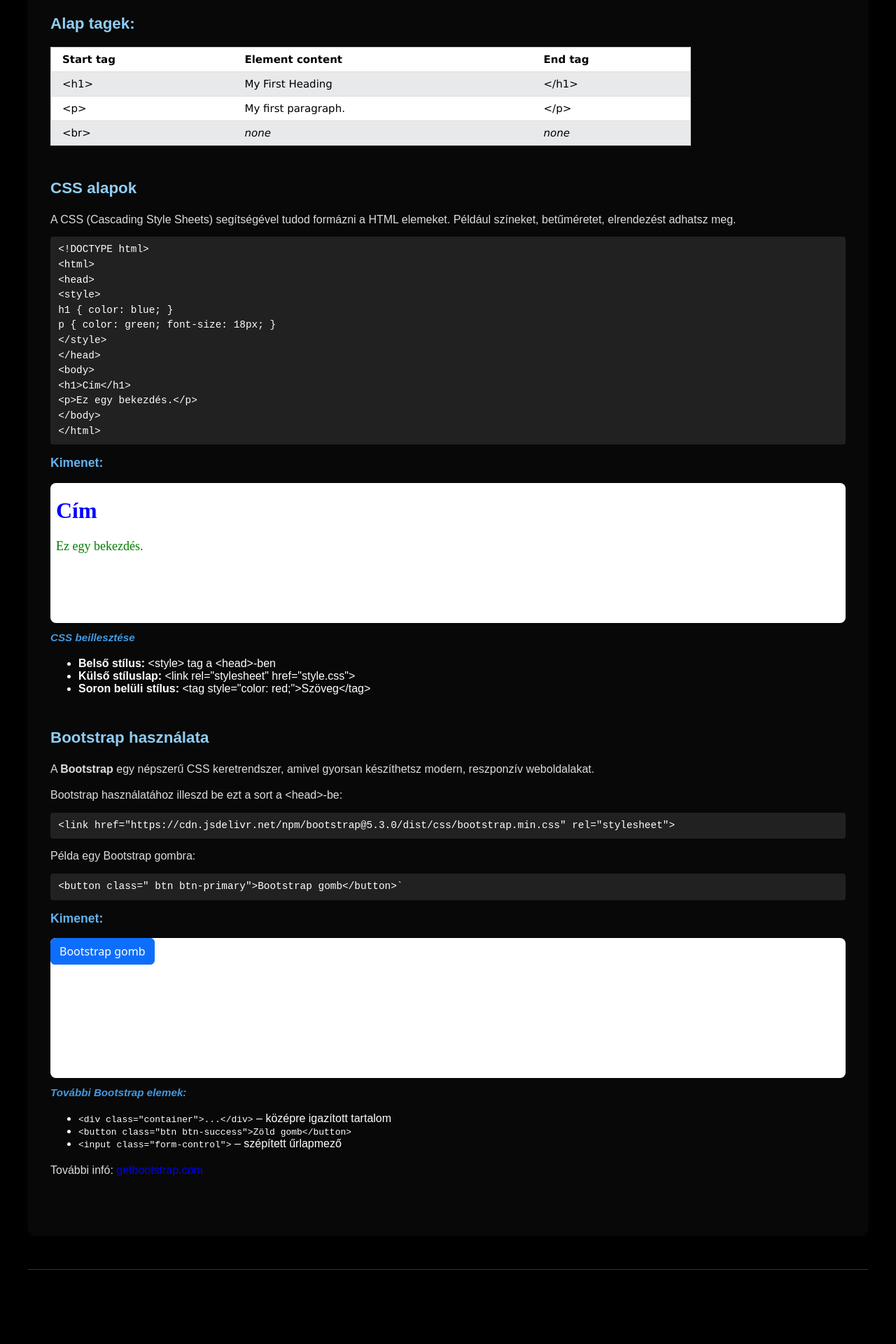
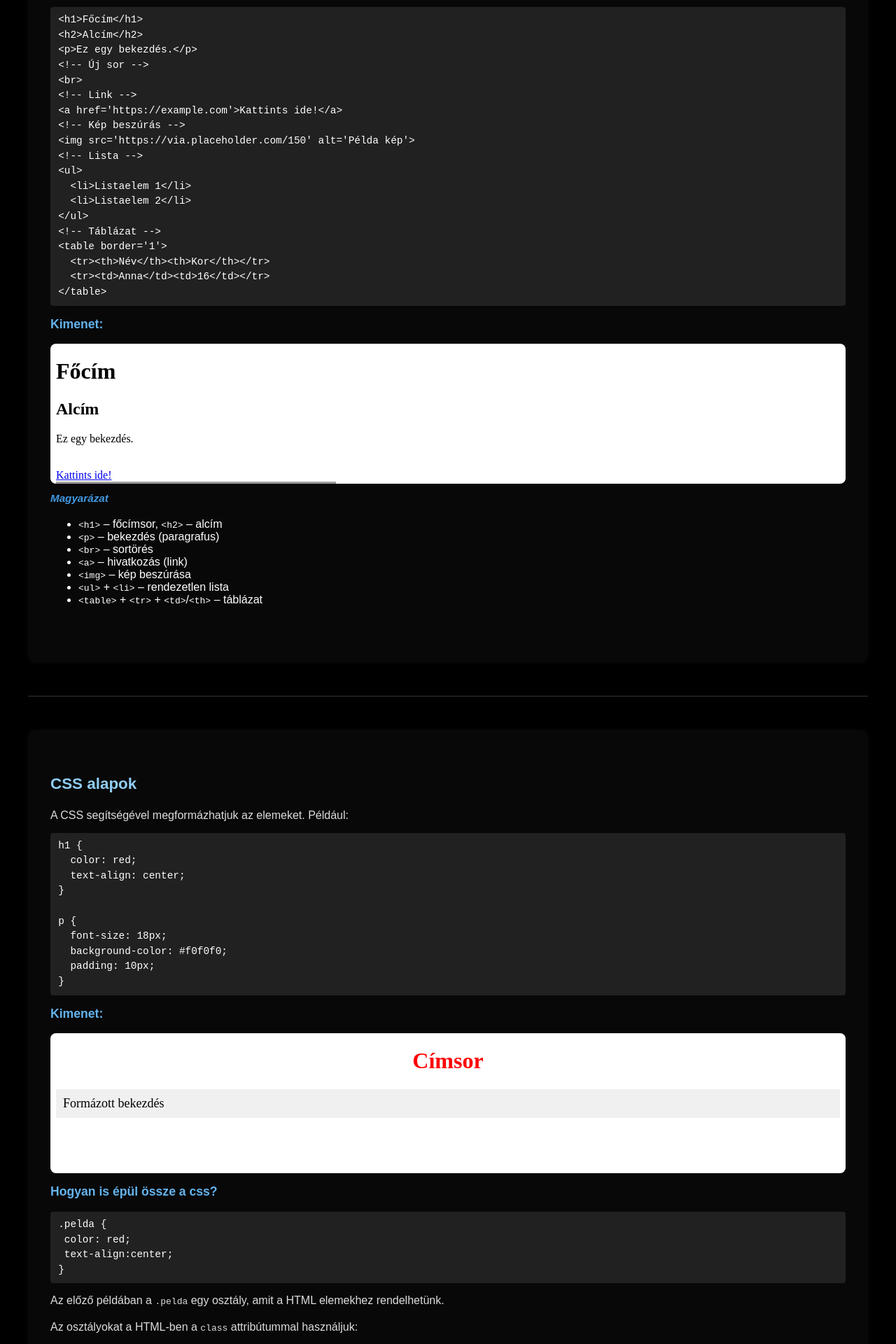
Before and after one commit to xflesx69/CiscoCommands, a Vue app: page /html in a window 1280 px wide. Shown: the part 840-2760 px from the top of the page at 70% size. Built offline with nearby package versions, Linux system fonts and the light colour scheme.

Commit message:
new html page

```diff
--- a/src/views/HtmlView.vue
+++ b/src/views/HtmlView.vue
@@ -1,16 +1,16 @@
 <script lang="ts">
-import CodeBlock from '@/components/CodeBlock.vue';
+import CodeBlock from '@/components/CodeBlock.vue'
 
 export default {
   name: 'PythonView',
   components: {
-    CodeBlock
+    CodeBlock,
   },
   data() {
     return {
       link: '<link href="https://cdn.jsdelivr.net/npm/bootstrap@5.3.0/dist/css/bootstrap.min.css" rel="stylesheet">',
-      examplebutton: '<button class=\" btn btn-primary\">Bootstrap gomb</button>`'
-    };
+      examplebutton: '<button class=\" btn btn-primary\">Bootstrap gomb</button>`',
+    }
   },
 }
 </script>
@@ -22,151 +22,228 @@ export default {
       <a href="#css"><button>CSS</button></a>
       <a href="#bootstrap"><button>Bootstrap</button></a>
     </div>
+
     <div class="box">
-      <h1></h1>
-
       <div class="part" id="alapok">
         <h2>Alapok</h2>
-        <p>Ha esetleg nem lenne megadva az alap ágazati, amit kétlek. <b>De azért itt van</b> egy alap, hogy hogyan
-          kell felépíteni egy HTML weblapot.</p>
+        <p>HTML oldal alapstruktúrája:</p>
         <CodeBlock
-          :code="`<!DOCTYPE html>\n<html>\n<head>\n<title>Page Title</title>\n</head>\n<body>\n<h1>This is a Heading</h1>\n<p>This is a paragraph.</p>\n</body>\n</html>`" />
+          :code="`<!DOCTYPE html>\n<html>\n<head>\n<title>Oldal címe</title>\n</head>\n<body>\n<h1>Üdv!</h1>\n<p>Ez egy bekezdés.</p>\n</body>\n</html>`" />
+        <h3>Kimenet:</h3>
+        <div class="iframe">
+          <iframe
+            srcdoc="<!DOCTYPE html><html><head><title>Oldal címe</title></head><body><h1>Üdv!</h1><p>Ez egy bekezdés.</p></body></html>"
+            frameborder="0"></iframe>
+        </div>
+
+        <h4>Gyakori HTML tagek</h4>
+        <CodeBlock
+          :code="`<h1>Főcím</h1>\n<h2>Alcím</h2>\n<p>Ez egy bekezdés.</p>\n<!-- Új sor -->\n<br>\n<!-- Link -->\n<a href='https://example.com'>Kattints ide!</a>\n<!-- Kép beszúrás -->\n<img src='https://via.placeholder.com/150' alt='Példa kép'>\n<!-- Lista -->\n<ul>\n  <li>Listaelem 1</li>\n  <li>Listaelem 2</li>\n</ul>\n<!-- Táblázat -->\n<table border='1'>\n  <tr><th>Név</th><th>Kor</th></tr>\n  <tr><td>Anna</td><td>16</td></tr>\n</table>`" />
+
         <h3>Kimenet:</h3>
         <div class="iframe">
           <iframe srcdoc="<!DOCTYPE html>
       <html>
-          <head>
-            <title>Page Title</title>
-          </head>
       <body>
-            <h1>This is a Heading</h1>
-            <p>This is a paragraph.</p>
+        <h1>Főcím</h1>
+        <h2>Alcím</h2>
+        <p>Ez egy bekezdés.</p>
+        <!-- Új sor -->
+        <br>
+        <!-- Link -->
+        <a href='https://example.com' target='_blank'>Kattints ide!</a>
+        <!-- Új sor -->
+        <br>
+        <!-- Kép -->
+        <img src='https://mozisarok.hu/img/logos/logo-w64.avif' alt='Példa kép'>
+        <!-- Lista -->
+        <ul>
+          <li>Listaelem 1</li>
+          <li>Listaelem 2</li>
+        </ul>
+        <!-- Táblázat -->
+        <table border='1'>
+          <tr><th>Név</th><th>Kor</th></tr>
+          <tr><td>Anna</td><td>16</td></tr>
+        </table>
       </body>
-          </html>" frameborder="0">
-          </iframe>
+      </html>" frameborder="0"></iframe>
         </div>
 
-        <h2>Alap tagek:</h2>
-        <table class="ws-table-all notranslate"
-          style="box-sizing: inherit; border-collapse: collapse; border-spacing: 0px; width: 914.156px; display: table; border: 1px solid rgb(204, 204, 204); margin: 20px 0px; color: rgb(0, 0, 0); font-family: Verdana, sans-serif; font-size: 15px; font-style: normal; font-variant-ligatures: normal; font-variant-caps: normal; font-weight: 400; letter-spacing: normal; orphans: 2; text-align: start; text-transform: none; widows: 2; word-spacing: 0px; -webkit-text-stroke-width: 0px; white-space: normal; background-color: rgb(255, 255, 255); text-decoration-thickness: initial; text-decoration-style: initial; text-decoration-color: initial;">
-          <tbody style="box-sizing: inherit;">
-            <tr
-              style="box-sizing: inherit; border-bottom: 1px solid rgb(221, 221, 221); background-color: rgb(255, 255, 255);">
-              <th
-                style="box-sizing: inherit; padding: 8px 8px 8px 16px; display: table-cell; text-align: left; vertical-align: top;">
-                Start tag</th>
-              <th
-                style="box-sizing: inherit; padding: 8px; display: table-cell; text-align: left; vertical-align: top;">
-                Element content</th>
-              <th
-                style="box-sizing: inherit; padding: 8px; display: table-cell; text-align: left; vertical-align: top;">
-                End tag</th>
-            </tr>
-            <tr
-              style="box-sizing: inherit; border-bottom: 1px solid rgb(221, 221, 221); background-color: rgb(231, 233, 235);">
-              <td
-                style="box-sizing: inherit; padding: 8px 8px 8px 16px; display: table-cell; text-align: left; vertical-align: top;">
-                &lt;h1&gt;</td>
-              <td
-                style="box-sizing: inherit; padding: 8px; display: table-cell; text-align: left; vertical-align: top;">
-                My First Heading</td>
-              <td
-                style="box-sizing: inherit; padding: 8px; display: table-cell; text-align: left; vertical-align: top;">
-                &lt;/h1&gt;</td>
-            </tr>
-            <tr
-              style="box-sizing: inherit; border-bottom: 1px solid rgb(221, 221, 221); background-color: rgb(255, 255, 255);">
-              <td
-                style="box-sizing: inherit; padding: 8px 8px 8px 16px; display: table-cell; text-align: left; vertical-align: top;">
-                &lt;p&gt;</td>
-              <td
-                style="box-sizing: inherit; padding: 8px; display: table-cell; text-align: left; vertical-align: top;">
-                My first paragraph.</td>
-              <td
-                style="box-sizing: inherit; padding: 8px; display: table-cell; text-align: left; vertical-align: top;">
-                &lt;/p&gt;</td>
-            </tr>
-            <tr
-              style="box-sizing: inherit; border-bottom: 1px solid rgb(221, 221, 221); background-color: rgb(231, 233, 235);">
-              <td
-                style="box-sizing: inherit; padding: 8px 8px 8px 16px; display: table-cell; text-align: left; vertical-align: top;">
-                &lt;br&gt;</td>
-              <td
-                style="box-sizing: inherit; padding: 8px; display: table-cell; text-align: left; vertical-align: top;">
-                <em style="box-sizing: inherit;">none</em>
-              </td>
-              <td
-                style="box-sizing: inherit; padding: 8px; display: table-cell; text-align: left; vertical-align: top;">
-                <em style="box-sizing: inherit;">none</em>
-              </td>
-            </tr>
-          </tbody>
-        </table>
-
+        <h4>Magyarázat</h4>
+        <ul>
+          <li><code>&lt;h1&gt;</code> – főcímsor, <code>&lt;h2&gt;</code> – alcím</li>
+          <li><code>&lt;p&gt;</code> – bekezdés (paragrafus)</li>
+          <li><code>&lt;br&gt;</code> – sortörés</li>
+          <li><code>&lt;a&gt;</code> – hivatkozás (link)</li>
+          <li><code>&lt;img&gt;</code> – kép beszúrása</li>
+          <li><code>&lt;ul&gt;</code> + <code>&lt;li&gt;</code> – rendezetlen lista</li>
+          <li><code>&lt;table&gt;</code> + <code>&lt;tr&gt;</code> + <code>&lt;td&gt;</code>/<code>&lt;th&gt;</code> –
+            táblázat</li>
+        </ul>
+      </div>
     </div>
 
-      <!-- CSS Basics Section -->
+    <hr class="line" />
+    <!-- CSS -->
+    <div class="box">
       <div class="part" id="css">
         <h2>CSS alapok</h2>
-        <p>A CSS (Cascading Style Sheets) segítségével tudod formázni a HTML elemeket. Például színeket, betűméretet,
-          elrendezést adhatsz meg.</p>
+        <p>A CSS segítségével megformázhatjuk az elemeket. Például:</p>
         <CodeBlock
-          :code="`<!DOCTYPE html>\n<html>\n<head>\n<style>\nh1 { color: blue; }\np { color: green; font-size: 18px; }\n</style>\n</head>\n<body>\n<h1>Cím</h1>\n<p>Ez egy bekezdés.</p>\n</body>\n</html>`" />
+          :code="`h1 {\n  color: red;\n  text-align: center;\n}\n\np {\n  font-size: 18px;\n  background-color: #f0f0f0;\n  padding: 10px;\n}`" />
         <h3>Kimenet:</h3>
         <div class="iframe">
           <iframe srcdoc="<!DOCTYPE html>
             <html>
             <head>
               <style>
-              h1 { color: blue; }
-              p { color: green; font-size: 18px; }
+                h1 { color: red; text-align: center; }
+                p { font-size: 18px; background-color: #f0f0f0; padding: 10px; }
               </style>
             </head>
             <body>
-            <h1>Cím</h1>
-            <p>Ez egy bekezdés.</p>
+              <h1>Címsor</h1>
+              <p>Formázott bekezdés</p>
             </body>
-          </html>" frameborder="0"></iframe>
-        </div>
-        <h4>CSS beillesztése</h4>
-        <ul>
-          <li><b>Belső stílus:</b> &lt;style&gt; tag a &lt;head&gt;-ben</li>
-          <li><b>Külső stíluslap:</b> &lt;link rel="stylesheet" href="style.css"&gt;</li>
-          <li><b>Soron belüli stílus:</b> &lt;tag style="color: red;"&gt;Szöveg&lt;/tag&gt;</li>
-        </ul>
+            </html>" frameborder="0">
+          </iframe>
         </div>
 
-      <!-- Bootstrap Section -->
-      <div class="part" id="bootstrap">
-        <h2>Bootstrap használata</h2>
-        <p>A <b>Bootstrap</b> egy népszerű CSS keretrendszer, amivel gyorsan készíthetsz modern, reszponzív
-          weboldalakat.</p>
-        <p>Bootstrap használatához illeszd be ezt a sort a &lt;head&gt;-be:</p>
-        <CodeBlock :code="link" />
-        <p>Példa egy Bootstrap gombra:</p>
-        <CodeBlock :code="examplebutton" />
+        <h3>Hogyan is épül össze a css?</h3>
+        <CodeBlock :code="`.pelda {\n color: red;\n text-align:center;\n}`"></CodeBlock>
+        <p>Az előző példában a <code>.pelda</code> egy osztály, amit a HTML elemekhez rendelhetünk.</p>
+        <p>Az osztályokat a HTML-ben a <code>class</code> attribútummal használjuk:</p>
+        <CodeBlock :code="`<p class='pelda'>Ez egy példa bekezdés.</p>`" />
         <h3>Kimenet:</h3>
         <div class="iframe">
           <iframe srcdoc="<!DOCTYPE html>
             <html>
             <head>
-            <link href='https://cdn.jsdelivr.net/npm/bootstrap@5.3.0/dist/css/bootstrap.min.css' rel='stylesheet'>
+              <style>
+                .pelda { color: red; text-align: center; }
+              </style>
             </head>
             <body>
-            <button class='btn btn-primary'>Bootstrap gomb</button>
+              <p class='pelda'>Ez egy példa bekezdés.</p>
             </body>
             </html>" frameborder="0"></iframe>
         </div>
-        <h4>További Bootstrap elemek:</h4>
-        <ul>
-          <li><code>&lt;div class="container"&gt;...&lt;/div&gt;</code> – középre igazított tartalom</li>
-          <li><code>&lt;button class="btn btn-success"&gt;Zöld gomb&lt;/button&gt;</code></li>
-          <li><code>&lt;input class="form-control"&gt;</code> – szépített űrlapmező</li>
-        </ul>
-        <p>További infó: <a href="https://getbootstrap.com/" target="_blank">getbootstrap.com</a></p>
+
+        <p>Egy css rész úgy áll össze hogy elsőnek megadjuk a nevét az adott osztálynak, id-nek vagy tag-nek.</p>
+        <div style="font-weight: 800;">
+          <p>Ha egy osztályról van szó akkor az osztály neve elején szerpel a <code>"pont"</code> például:
+            <code>.pelda</code>
+          </p>
+          <p>Ha egy id-ről van szó akkor az id neve elején szerpel a <code>"hashtag"</code> például: <code>#pelda</code>
+          </p>
+          <p>Ha egy tag-ről van szó akkor csak a tag neve szerepel például: <code>p</code></p>
+        </div>
+        <br>
+
+        <h4>További CSS stílus példák</h4>
+        <CodeBlock
+          :code="`div {\n  margin: 20px;\n  border-radius: 8px;\n  box-shadow: 0 0 10px rgba(0,0,0,0.2);\n  opacity: 0.9;\n}`" />
+
+        <h4>Betűtípus és árnyék</h4>
+        <CodeBlock :code="`h2 {\n  font-family: Arial, sans-serif;\n  text-shadow: 1px 1px 2px gray;\n}`" />
+
+        <h4>Lebegtetés és szélesség</h4>
+        <CodeBlock :code="`img {\n  float: right;\n  width: 150px;\n  height: auto;\n}`" />
+
+        <h4>Hover effektus</h4>
+        <CodeBlock :code="`button:hover {\n  background-color: #007bff;\n  color: white;\n}`" />
+        <h3>Kimenet (hover és float):</h3>
+        <div class="iframe">
+          <iframe srcdoc="<!DOCTYPE html>
+            <html>
+            <head>
+              <style>
+                button:hover { background-color: #007bff; color: white; }
+                img { float: right; width: 100px; margin-left: 10px; }
+              </style>
+            </head>
+            <body>
+              <img src='https://mozisarok.hu/img/logos/logo-w64.avif' alt='kép'>
+              <p>Ez egy szöveg, ami mellé kép van lebegtetve.</p>
+              <button>Hover próbája</button>
+            </body>
+            </html>" frameborder="0"></iframe>
+        </div>
+        <h4>Egyszerű animáció</h4>
+        <CodeBlock
+          :code="`@keyframes fadeIn {\n  from { opacity: 0; }\n  to { opacity: 1; }\n}\n\n.box {\n  animation: fadeIn 2s ease-in;\n}`" />
       </div>
     </div>
     <hr class="line" />
+    <div class="box">
+      <div class="part" id="bootstrap">
+        <h2>Bootstrap használata</h2>
+        <p>Illeszd be a következő sort a <code>&lt;head&gt;</code>-be:</p>
+        <CodeBlock :code="link" />
+
+        <h3>Gomb példa</h3>
+        <CodeBlock :code="examplebutton" />
+        <div class="iframe">
+          <iframe
+            srcdoc="<!DOCTYPE html><html><head><link href='https://cdn.jsdelivr.net/npm/bootstrap@5.3.0/dist/css/bootstrap.min.css' rel='stylesheet'></head><body><button class='btn btn-primary'>Bootstrap gomb</button></body></html>"
+            frameborder="0"></iframe>
+        </div>
+
+        <h4>Grid rendszer (rácselrendezés)</h4>
+        <CodeBlock
+          :code="`<div class='container'>\n  <div class='row'>\n    <div class='col'>1</div>\n    <div class='col'>2</div>\n    <div class='col'>3</div>\n  </div>\n</div>`" />
+        <div class="iframe">
+          <iframe
+            srcdoc="<!DOCTYPE html><html><head><link href='https://cdn.jsdelivr.net/npm/bootstrap@5.3.0/dist/css/bootstrap.min.css' rel='stylesheet'></head><body><div class='container'><div class='row'><div class='col bg-primary text-white'>1</div><div class='col bg-secondary text-white'>2</div><div class='col bg-success text-white'>3</div></div></div></body></html>"
+            frameborder="0"></iframe>
+        </div>
+
+        <h4>Kártya komponens</h4>
+        <CodeBlock
+          :code="`<div class='card' style='width: 18rem;'>\n  <img src='https://mozisarok.hu/img/logos/logo-w64.avif' class='card-img-top'>\n  <div class='card-body'>\n    <h5 class='card-title'>Kártya címe</h5>\n    <p class='card-text'>Pár soros leírás.</p>\n    <a href='#' class='btn btn-primary'>Tovább</a>\n  </div>\n</div>`" />
+        <div class="iframe">
+          <iframe
+            srcdoc="<!DOCTYPE html><html><head><link href='https://cdn.jsdelivr.net/npm/bootstrap@5.3.0/dist/css/bootstrap.min.css' rel='stylesheet'></head><body><div class='card' style='width: 18rem;'><img src='https://mozisarok.hu/img/logos/logo-w64.avif' class='card-img-top'><div class='card-body'><h5 class='card-title'>Kártya címe</h5><p class='card-text'>Pár soros leírás.</p><a href='#' class='btn btn-primary'>Tovább</a></div></div></body></html>"
+            frameborder="0"></iframe>
+        </div>
+
+        <h4>Alert (figyelmeztetés)</h4>
+        <CodeBlock :code="`<div class='alert alert-warning' role='alert'>\n  Ez egy figyelmeztetés!\n</div>`" />
+        <div class="iframe">
+          <iframe
+            srcdoc="<!DOCTYPE html><html><head><link href='https://cdn.jsdelivr.net/npm/bootstrap@5.3.0/dist/css/bootstrap.min.css' rel='stylesheet'></head><body><div class='alert alert-warning' role='alert'>Ez egy figyelmeztetés!</div></body></html>"
+            frameborder="0"></iframe>
+        </div>
+
+        <h4>Navigation bar</h4>
+        <CodeBlock
+          :code="`<nav class='navbar navbar-light bg-light'>\n  <a class='navbar-brand' href='#'>Navbar</a>\n</nav>`" />
+        <div class="iframe">
+          <iframe
+            srcdoc="<!DOCTYPE html><html><head><link href='https://cdn.jsdelivr.net/npm/bootstrap@5.3.0/dist/css/bootstrap.min.css' rel='stylesheet'></head><body><nav class='navbar navbar-light bg-light'><a class='navbar-brand' href='#'>Navbar</a></nav></body></html>"
+            frameborder="0"></iframe>
+        </div>
+
+        <h4>Kép formázás</h4>
+        <CodeBlock :code="`<img src='https://mozisarok.hu/img/logos/logo-w64.avif' class='img-fluid rounded'>`" />
+        <div class="iframe">
+          <iframe
+            srcdoc="<!DOCTYPE html><html><head><link href='https://cdn.jsdelivr.net/npm/bootstrap@5.3.0/dist/css/bootstrap.min.css' rel='stylesheet'></head><body><img src='https://mozisarok.hu/img/logos/logo-w64.avif' class='img-fluid rounded'></body></html>"
+            frameborder="0"></iframe>
+        </div>
+      </div>
+    </div>
+    <hr class="line" />
+    <div class="box">
+      <h1 style="text-align: center;">Ha nem találsz meg valami akkor <span style="color: red;">skill issue</span>,
+        esetleg
+        próbálj meg <b>ctrl+f</b>-ben
+        rákeresi kulcsszavakra,
+        vagy
+        látogass el más oldalkra.</h1>
+    </div>
+    <hr class="line">
   </main>
 </template>
 
@@ -214,6 +291,12 @@ export default {
   background-color: #ffffff;
   border-radius: 8px;
   overflow: hidden;
+
+  iframe {
+    width: 100%;
+    height: 100%;
+    border: none;
+  }
 }
 
 .box {
```
Lines whose indentation alone changed are shown as unchanged.
